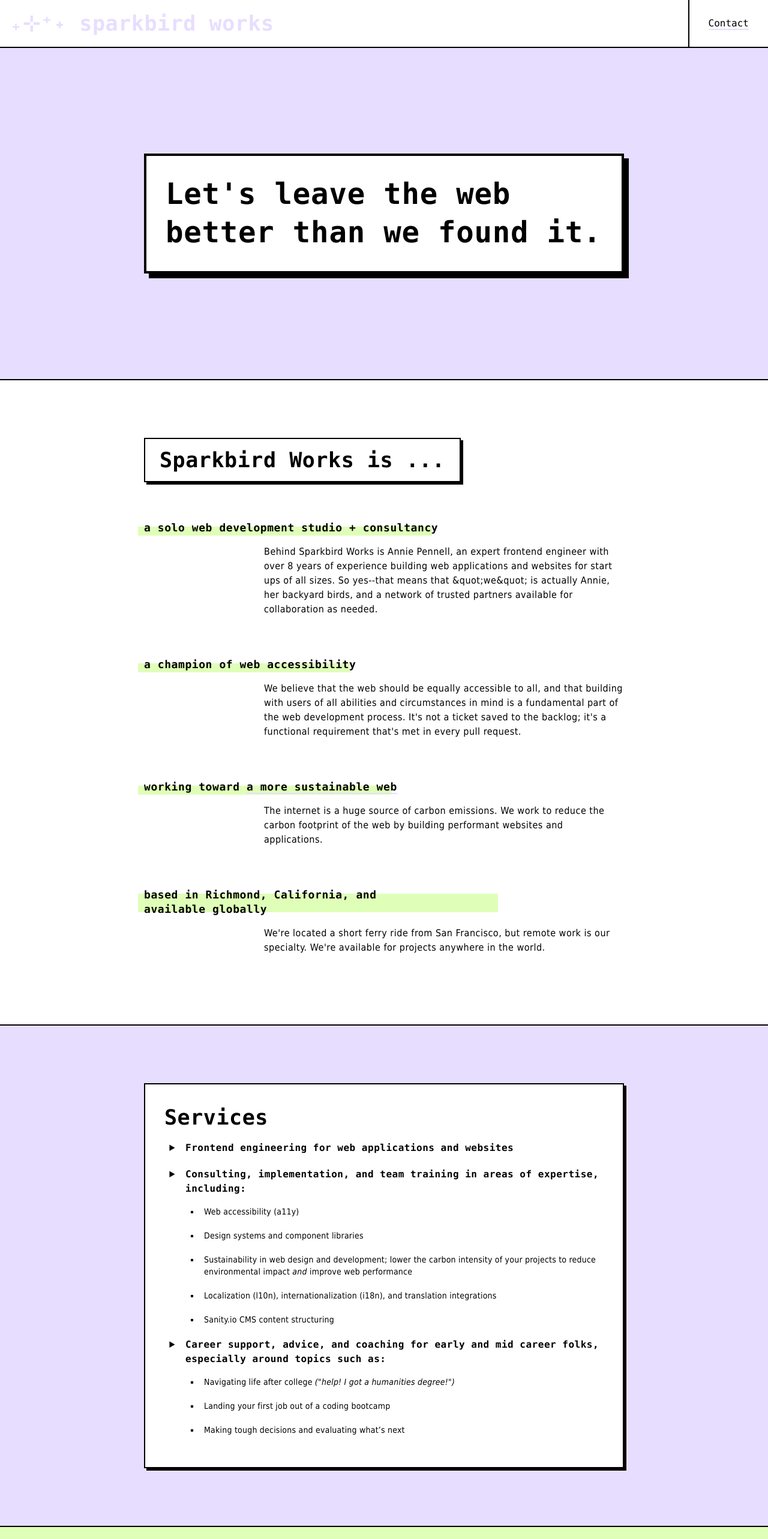
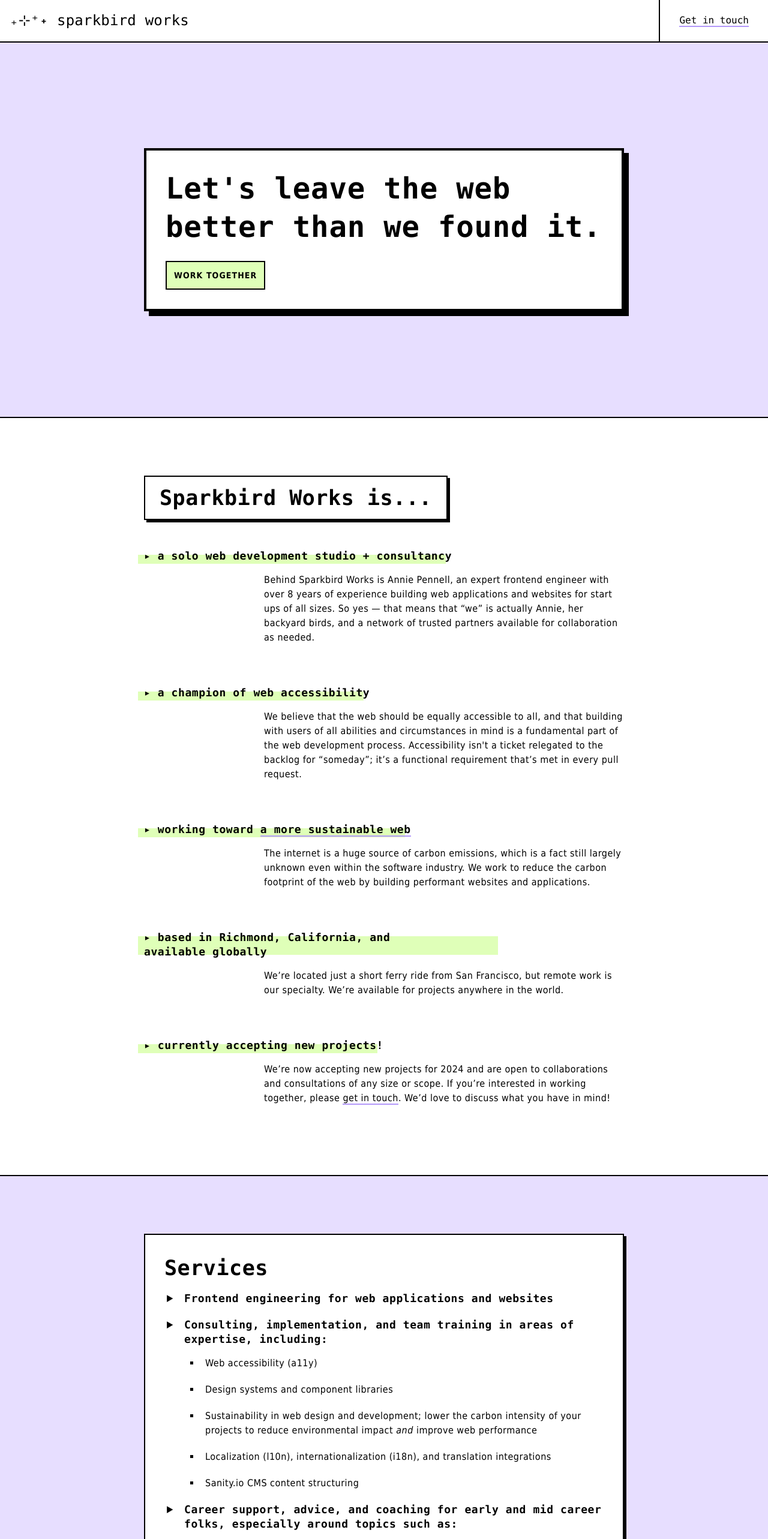
Before and after one commit to apennell/sparkbird-web, a Next.js app: page / in a window 1280 px wide. Shown: the top 2566 px of the page at 60% size. Built offline with nearby package versions, Linux system fonts and the light colour scheme.

Commit message:
Fix style bugs and update some more content

```diff
--- a/app/_components/card.module.css
+++ b/app/_components/card.module.css
@@ -17,12 +17,16 @@
 }
 
 .smBox {
-  padding: 0.75rem 1.5rem;
+  padding: 0.75rem;
   display: inline-block;
 }
 
 /* Tablet and Smaller Desktop */
 @media (min-width: 701px) {
+  .smBox {
+    padding: 0.75rem 1.5rem;
+  }
+
   .container {
     max-width: 38rem;
   }
--- a/app/_components/header.module.css
+++ b/app/_components/header.module.css
@@ -31,9 +31,25 @@
   white-space: nowrap;
 }
 
+.desktopNavLink {
+  display: none;
+}
+
+.mobileNavLink {
+  display: inline-block;
+}
+
 /* Tablet and Smaller Desktop */
 @media (min-width: 701px) {
   .navItem {
     padding: 1.5rem 2rem;
   }
+
+  .desktopNavLink {
+    display: inline-block;
+  }
+
+  .mobileNavLink {
+    display: none;
+  }
 }
--- a/app/_components/header.tsx
+++ b/app/_components/header.tsx
@@ -7,7 +7,12 @@
     {
       _id: "contact",
       href: "mailto:hello@sparkbird.works",
-      title: "Contact",
+      title: (
+        <>
+          <span className={styles.desktopNavLink}>Get in touch</span>
+          <span className={styles.mobileNavLink}>Contact</span>
+        </>
+      ),
       external: true,
     },
   ];
@@ -15,7 +20,7 @@
   return (
     <header>
       <nav className={styles.nav}>
-        <Link href="/" className={`${styles.homeLink} headline`}>
+        <Link href="/" className={`${styles.homeLink} titleLg`}>
           <span aria-hidden>₊⊹⁺˖</span> sparkbird works
         </Link>
         {navLinks.length > 0 &&
--- a/app/global.css
+++ b/app/global.css
@@ -16,9 +16,11 @@
   --blue: #a6faff;
   --pink: #ffa6f6;
   --purple: #e7deff;
+  --purple-dk: #b399f9;
 
   --primary: var(--green);
   --secondary: var(--purple);
+  --secondary-dk: var(--purple-dk);
 
   --foreground: var(--black);
   --background: var(--white);
@@ -95,13 +97,12 @@
 a {
   color: inherit;
   text-decoration: none;
-  border-bottom: 2px solid var(--secondary);
+  border-bottom: 2px solid var(--secondary-dk);
   transition: background-color 0.2s ease-in-out;
 }
 
 a:hover {
-  /* border-bottom: 2px solid var(--primary); */
-  background-color: var(--secondary);
+  background-color: var(--secondary-dk);
 }
 
 ul {
--- a/app/page.data.tsx
+++ b/app/page.data.tsx
@@ -7,12 +7,12 @@
   {
     headline: "a solo web development studio + consultancy",
     details:
-      "Behind Sparkbird Works is Annie Pennell, an expert frontend engineer with over 8 years of experience building web applications and websites for start ups of all sizes. So yes--that means that &quot;we&quot; is actually Annie, her backyard birds, and a network of trusted partners available for collaboration as needed.",
+      "Behind Sparkbird Works is Annie Pennell, an expert frontend engineer with over 8 years of experience building web applications and websites for start ups of all sizes. So yes — that means that “we” is actually Annie, her backyard birds, and a network of trusted partners available for collaboration as needed.",
   },
   {
     headline: "a champion of web accessibility",
     details:
-      "We believe that the web should be equally accessible to all, and that building with users of all abilities and circumstances in mind is a fundamental part of the web development process. It's not a ticket saved to the backlog; it's a functional requirement that's met in every pull request.",
+      "We believe that the web should be equally accessible to all, and that building with users of all abilities and circumstances in mind is a fundamental part of the web development process. Accessibility isn't a ticket relegated to the backlog for “someday”; it’s a functional requirement that’s met in every pull request.",
   },
   {
     headline: (
@@ -28,7 +28,7 @@
       </>
     ),
     details:
-      "The internet is a huge source of carbon emissions. We work to reduce the carbon footprint of the web by building performant websites and applications.",
+      "The internet is a huge source of carbon emissions, which is a fact still largely unknown even within the software industry. We work to reduce the carbon footprint of the web by building performant websites and applications.",
   },
   {
     headline: (
@@ -38,7 +38,18 @@
       </>
     ),
     details:
-      "We're located a short ferry ride from San Francisco, but remote work is our specialty. We're available for projects anywhere in the world.",
+      "We’re located just a short ferry ride from San Francisco, but remote work is our specialty. We’re available for projects anywhere in the world.",
+  },
+  {
+    headline: "currently accepting new projects!",
+    details: (
+      <>
+        We’re now accepting new projects for 2024 and are open to collaborations
+        and consultations of any size or scope. If you’re interested in working
+        together, please <a href="mailto:hello@sparkbird.works">get in touch</a>
+        . We’d love to discuss what you have in mind!
+      </>
+    ),
   },
   /* Design - care about good design, focused on details, love to collab and review */
   /* Community - community stakeholder */
--- a/app/page.module.css
+++ b/app/page.module.css
@@ -6,6 +6,13 @@
 
 .heroCard {
   margin: 3rem auto;
+}
+
+.heroCardContainer > div {
+  display: flex;
+  flex-direction: column;
+  gap: 1.5rem;
+  align-items: baseline;
 }
 
 .section {
@@ -23,8 +30,8 @@
   gap: 3rem;
 }
 
-.aboutCard {
-  margin: 0 auto 1rem 0;
+.sectionContainer .aboutCard {
+  margin-left: 0;
 }
 
 .aboutItem {
--- a/app/page.tsx
+++ b/app/page.tsx
@@ -11,10 +11,13 @@
     <main>
       <div className={styles.heroSection}>
         <div className={styles.heroCard}>
-          <Card size="lg">
+          <Card size="lg" customClass={styles.heroCardContainer}>
             <h1 className="display">
               Let&apos;s leave the web better than we found it.
             </h1>
+            <a href="mailto:hello@sparkbird.works" className="button">
+              Work together
+            </a>
           </Card>
         </div>
       </div>
@@ -22,12 +25,12 @@
       <div className={styles.section}>
         <div className={styles.sectionContainer}>
           <Card size="sm" customClass={styles.aboutCard}>
-            <h2 className="headline">Sparkbird Works is ...</h2>
+            <h2 className="headline">Sparkbird Works is...</h2>
           </Card>
           {aboutSectionData.map((section, id) => (
             <div key={`aboutItem-${id}`} className={styles.aboutItem}>
               <h3 className={`titleSm ${styles.aboutHeadlineSm}`}>
-                {section.headline}
+                &#9656; {section.headline}
               </h3>
               <div className={styles.aboutContent}>
                 <p className="body1">{section.details}</p>
@@ -42,40 +45,42 @@
           <Card size="md">
             <h2 className="headline">Services</h2>
             {/** TODO: make these accordion items */}
-            <ul className="titleSm">
-              <li>Frontend engineering for web applications and websites</li>
-              <li>
+            <ul>
+              <li className="titleSm">
+                Frontend engineering for web applications and websites
+              </li>
+              <li className="titleSm">
                 Consulting, implementation, and team training in areas of
                 expertise, including:
                 <ul>
-                  <li className="body2">Web accessibility (a11y)</li>
-                  <li className="body2">
+                  <li className="body1">Web accessibility (a11y)</li>
+                  <li className="body1">
                     Design systems and component libraries
                   </li>
-                  <li className="body2">
+                  <li className="body1">
                     Sustainability in web design and development; lower the
                     carbon intensity of your projects to reduce environmental
                     impact <i>and</i> improve web performance
                   </li>
-                  <li className="body2">
+                  <li className="body1">
                     Localization (l10n), internationalization (i18n), and
                     translation integrations
                   </li>
-                  <li className="body2">Sanity.io CMS content structuring</li>
+                  <li className="body1">Sanity.io CMS content structuring</li>
                 </ul>
               </li>
-              <li>
+              <li className="titleSm">
                 Career support, advice, and coaching for early and mid career
                 folks, especially around topics such as:
                 <ul>
-                  <li className="body2">
+                  <li className="body1">
                     Navigating life after college{" "}
-                    <i>(&quot;help! I got a humanities degree!&quot;)</i>
+                    <i>(&ldquo;help! I got a humanities degree!&rdquo;)</i>
                   </li>
-                  <li className="body2">
+                  <li className="body1">
                     Landing your first job out of a coding bootcamp
                   </li>
-                  <li className="body2">
+                  <li className="body1">
                     Making tough decisions and evaluating what’s next
                   </li>
                 </ul>
@@ -86,7 +91,7 @@
       </div>
 
       <div className={styles.bottomSection}>
-        <a href="mailto:annie@sparkbird.works" className="buttonWhite">
+        <a href="mailto:hello@sparkbird.works" className="buttonWhite">
           Work with us
         </a>
       </div>
--- a/app/typography.css
+++ b/app/typography.css
@@ -63,10 +63,7 @@
   border: 2px solid var(--foreground);
   padding: 0.75rem;
   background-color: var(--green);
-}
-
-.buttonWhite {
-  background-color: var(--background);
+  transition: all 0.2s ease-in-out;
 }
 
 .button:hover,
@@ -74,6 +71,22 @@
   background-color: var(--yellow-lt);
   border-bottom: 2px solid var(--foreground);
   box-shadow: 2px 2px 0px var(--foreground);
+}
+
+.button:active {
+  background-color: var(--yellow);
+}
+
+.buttonWhite {
+  background-color: var(--background);
+}
+
+.buttonWhite:hover {
+  background-color: var(--secondary);
+}
+
+.buttonWhite:active {
+  background-color: var(--secondary-dk);
 }
 
 .noBreak {
```
